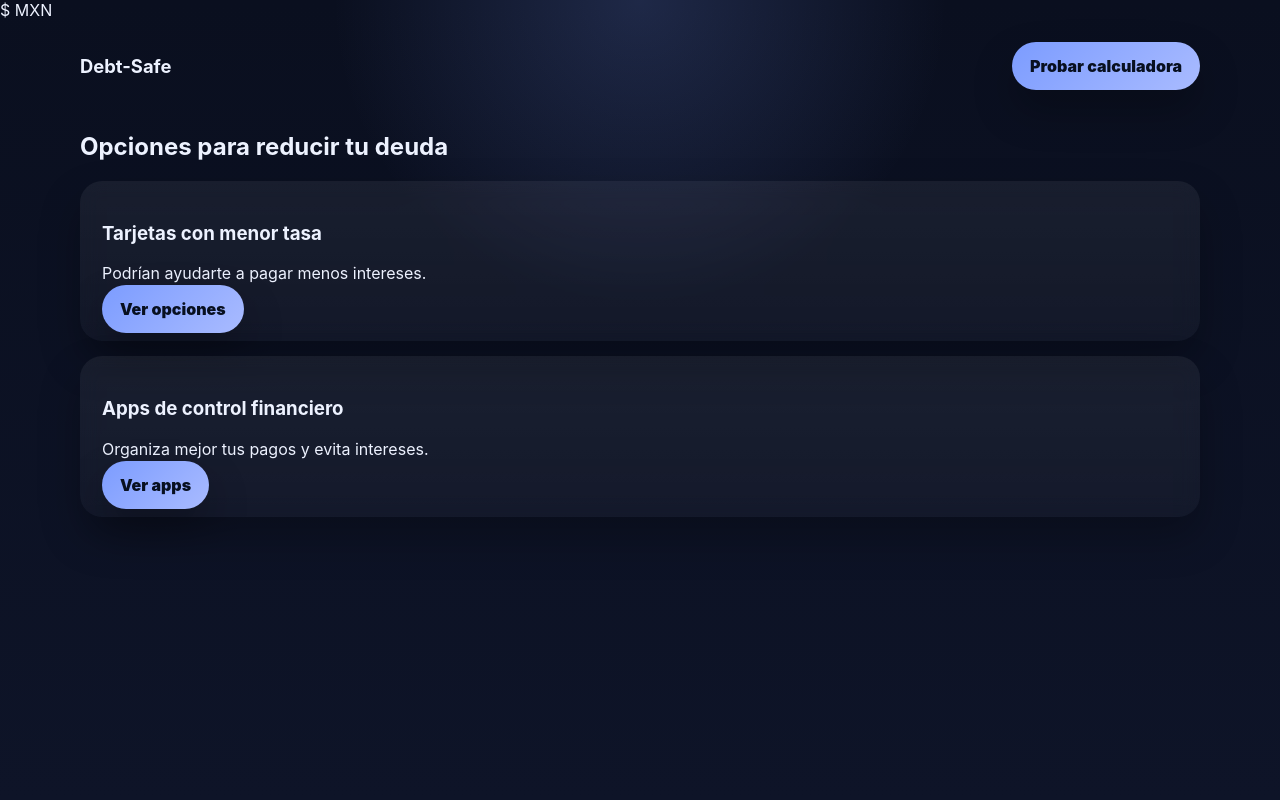
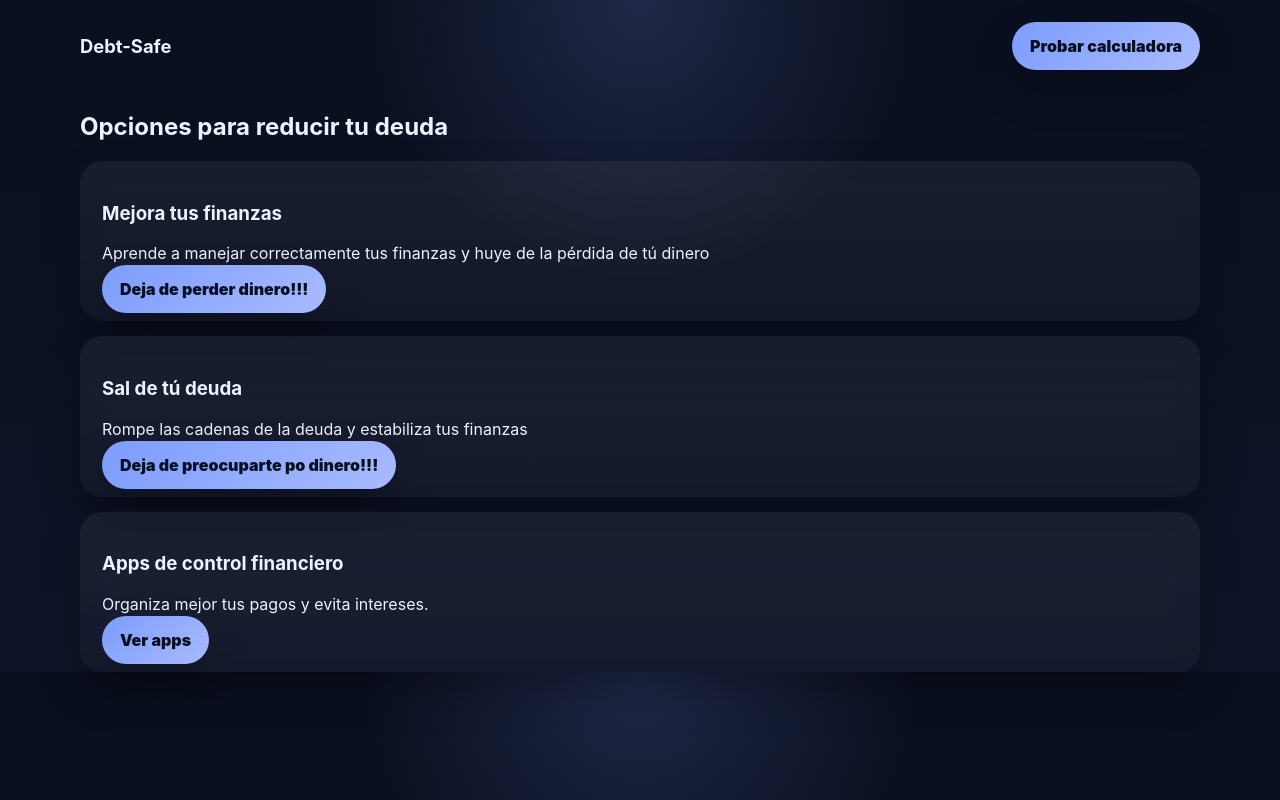
Before and after one commit to DanielMB2003/debt-safe, a FastAPI app: page /recomendaciones in a window 1280 px wide. Run offline with FastAPI, Linux system fonts and the light colour scheme.

Commit message:
Links de afiliados

```diff
--- a/app/templates/base.html
+++ b/app/templates/base.html
@@ -1,4 +1,4 @@
-${{ valor }} MXN
+
 
 <!doctype html>
 <html lang="es">
--- a/app/templates/home.html
+++ b/app/templates/home.html
@@ -1,5 +1,4 @@
 {% extends "base.html" %}
-${{ valor }} MXN
 
 {% block content %}
 <section class="hero">
--- a/app/templates/partials/debt_form.html
+++ b/app/templates/partials/debt_form.html
@@ -1,4 +1,4 @@
-${{ valor }} MXN
+
 
 <form method="post" action="/calculate" class="debt-form">
   <label>
--- a/app/templates/partials/debt_results.html
+++ b/app/templates/partials/debt_results.html
@@ -1,4 +1,4 @@
-${{ valor }} MXN
+
 
 <div class="results-stack">
 
--- a/app/templates/recomendaciones.html
+++ b/app/templates/recomendaciones.html
@@ -1,14 +1,20 @@
 {% extends "base.html" %}
-${{ valor }} MXN
+
 
 {% block content %}
 <section class="container">
   <h2>Opciones para reducir tu deuda</h2>
 
   <div class="card" style="margin-top:15px; border:1px">
-    <h3>Tarjetas con menor tasa</h3>
-    <p>Podrían ayudarte a pagar menos intereses.</p>
-    <a href="TU_LINK_AFILIADO" class="btn-primary" style="margin-top:15px; border:1px">Ver opciones</a>
+    <h3>Mejora tus finanzas</h3>
+    <p>Aprende a manejar correctamente tus finanzas y huye de la pérdida de tú dinero</p>
+    <a href="https://go.hotmart.com/I105587530N" class="btn-primary" style="margin-top:15px; border:1px">Deja de perder dinero!!!</a>
+  </div>
+
+  <div class="card" style="margin-top:15px; border:1px">
+    <h3>Sal de tú deuda</h3>
+    <p>Rompe las cadenas de la deuda y estabiliza tus finanzas</p>
+    <a href="https://go.hotmart.com/I105587530N" class="btn-primary" style="margin-top:15px; border:1px">Deja de preocuparte po dinero!!!</a>
   </div>
 
   <div class="card" style="margin-top:15px; border:1px">
```
